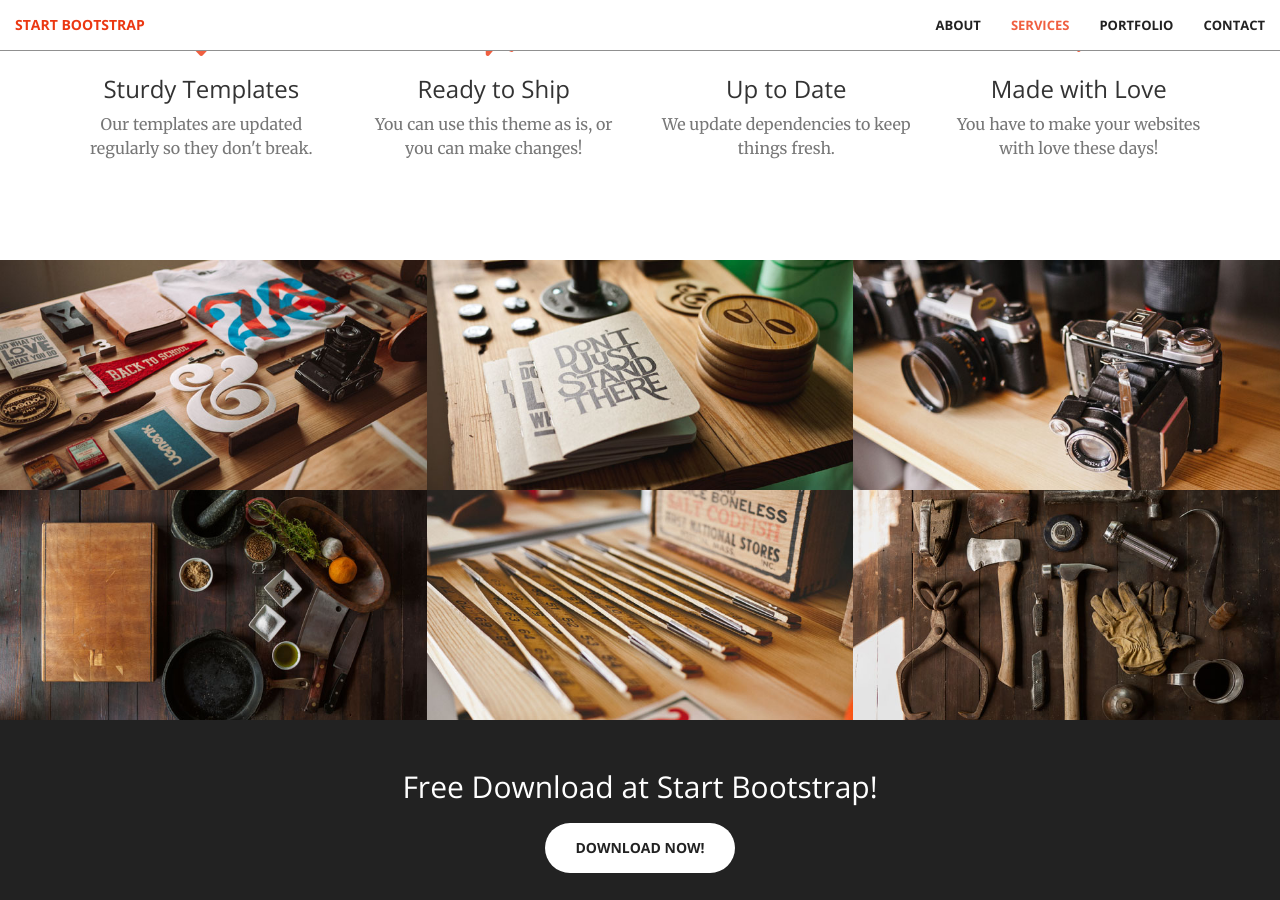
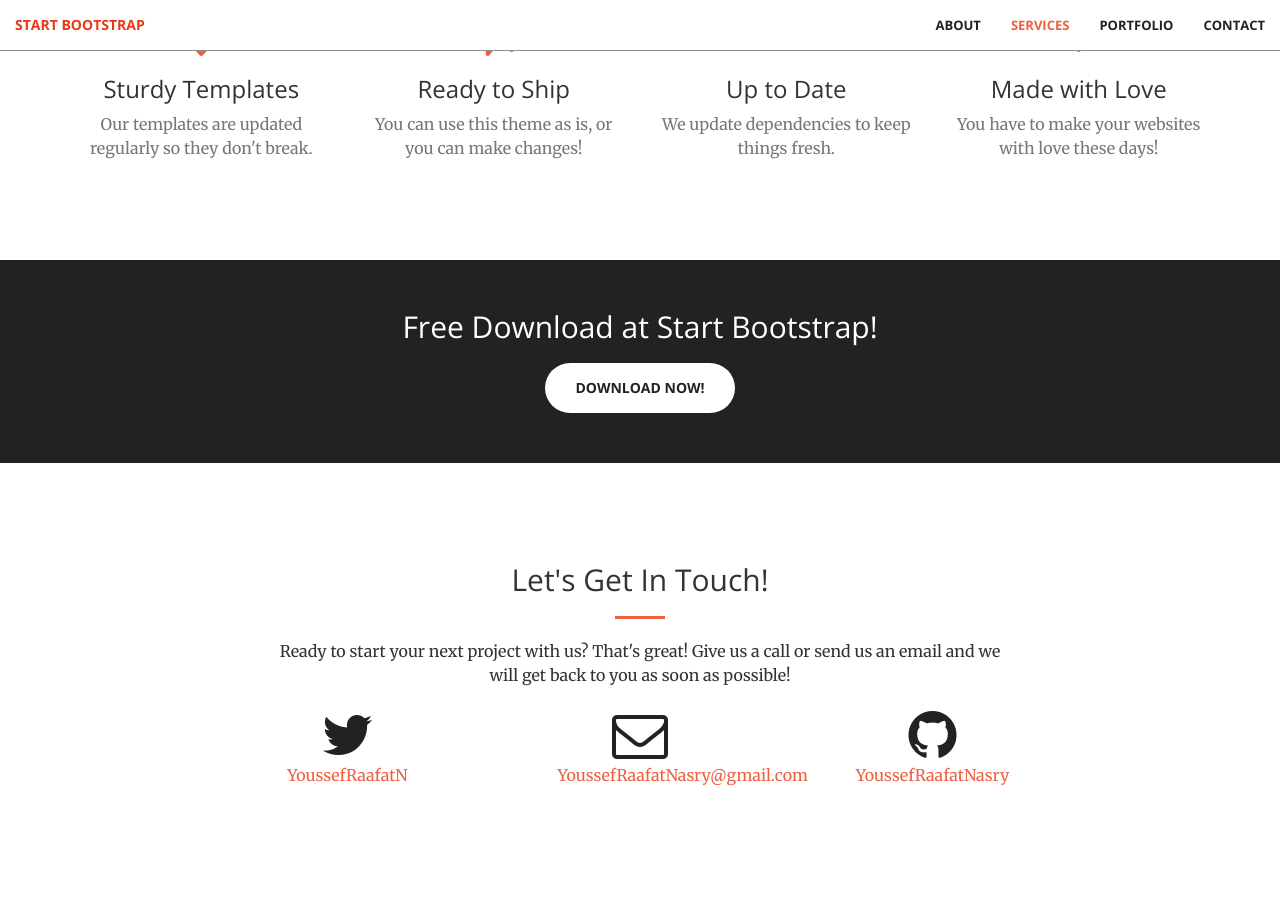
Before and after one commit to yousinix/ScoutsEncoder, a Jekyll site: the page built from index.html, in a window 1280 px wide and 900 px high, scrolled down 1416 px. Built offline with Jekyll 4.4.1, drawn with Linux system fonts in a browser that asks for light colours.

Commit message:
Remove portfolio section and its related photos

```diff
--- a/_includes/portfolio.html
+++ /dev/null
@@ -1,96 +0,0 @@
-<section class="no-padding" id="portfolio">
-    <div class="container-fluid">
-        <div class="row no-gutter">
-            <div class="col-lg-4 col-sm-6">
-                <a href="#" class="portfolio-box">
-                    <img src="img/portfolio/1.jpg" class="img-responsive" alt="">
-                    <div class="portfolio-box-caption">
-                        <div class="portfolio-box-caption-content">
-                            <div class="project-category text-faded">
-                                Category
-                            </div>
-                            <div class="project-name">
-                                Project Name
-                            </div>
-                        </div>
-                    </div>
-                </a>
-            </div>
-            <div class="col-lg-4 col-sm-6">
-                <a href="#" class="portfolio-box">
-                    <img src="img/portfolio/2.jpg" class="img-responsive" alt="">
-                    <div class="portfolio-box-caption">
-                        <div class="portfolio-box-caption-content">
-                            <div class="project-category text-faded">
-                                Category
-                            </div>
-                            <div class="project-name">
-                                Project Name
-                            </div>
-                        </div>
-                    </div>
-                </a>
-            </div>
-            <div class="col-lg-4 col-sm-6">
-                <a href="#" class="portfolio-box">
-                    <img src="img/portfolio/3.jpg" class="img-responsive" alt="">
-                    <div class="portfolio-box-caption">
-                        <div class="portfolio-box-caption-content">
-                            <div class="project-category text-faded">
-                                Category
-                            </div>
-                            <div class="project-name">
-                                Project Name
-                            </div>
-                        </div>
-                    </div>
-                </a>
-            </div>
-            <div class="col-lg-4 col-sm-6">
-                <a href="#" class="portfolio-box">
-                    <img src="img/portfolio/4.jpg" class="img-responsive" alt="">
-                    <div class="portfolio-box-caption">
-                        <div class="portfolio-box-caption-content">
-                            <div class="project-category text-faded">
-                                Category
-                            </div>
-                            <div class="project-name">
-                                Project Name
-                            </div>
-                        </div>
-                    </div>
-                </a>
-            </div>
-            <div class="col-lg-4 col-sm-6">
-                <a href="#" class="portfolio-box">
-                    <img src="img/portfolio/5.jpg" class="img-responsive" alt="">
-                    <div class="portfolio-box-caption">
-                        <div class="portfolio-box-caption-content">
-                            <div class="project-category text-faded">
-                                Category
-                            </div>
-                            <div class="project-name">
-                                Project Name
-                            </div>
-                        </div>
-                    </div>
-                </a>
-            </div>
-            <div class="col-lg-4 col-sm-6">
-                <a href="#" class="portfolio-box">
-                    <img src="img/portfolio/6.jpg" class="img-responsive" alt="">
-                    <div class="portfolio-box-caption">
-                        <div class="portfolio-box-caption-content">
-                            <div class="project-category text-faded">
-                                Category
-                            </div>
-                            <div class="project-name">
-                                Project Name
-                            </div>
-                        </div>
-                    </div>
-                </a>
-            </div>
-        </div>
-    </div>
-</section>
--- a/_layouts/front.html
+++ b/_layouts/front.html
@@ -8,7 +8,6 @@
   {% include header.html %}
   {% include call-to-action.html %}
   {% include services.html %}
-  {% include portfolio.html %}
   {% include aside.html %}
   {% include contact.html %}
   {% include scripts.html %}
```
Also changed, not shown: img/portfolio/1.jpg (deleted), img/portfolio/2.jpg (deleted), img/portfolio/3.jpg (deleted), img/portfolio/4.jpg (deleted), img/portfolio/5.jpg (deleted), img/portfolio/6.jpg (deleted).
